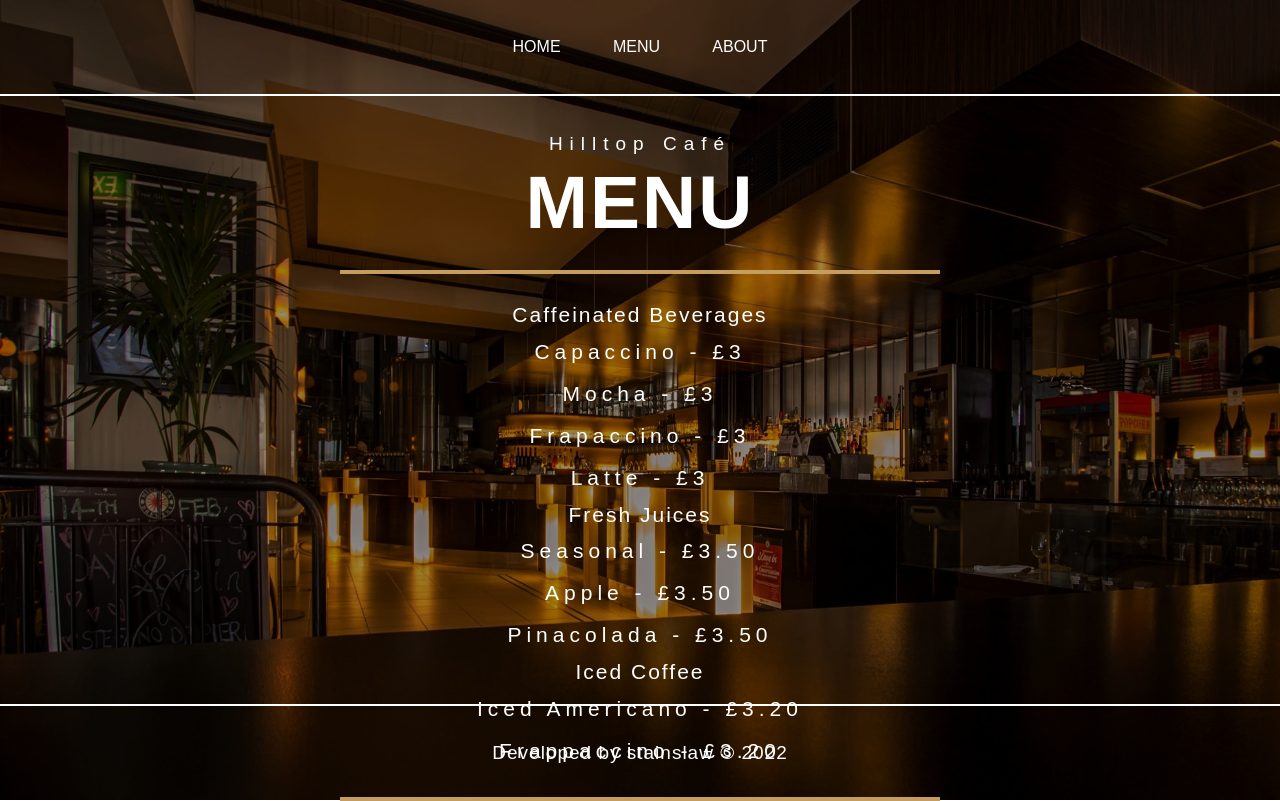
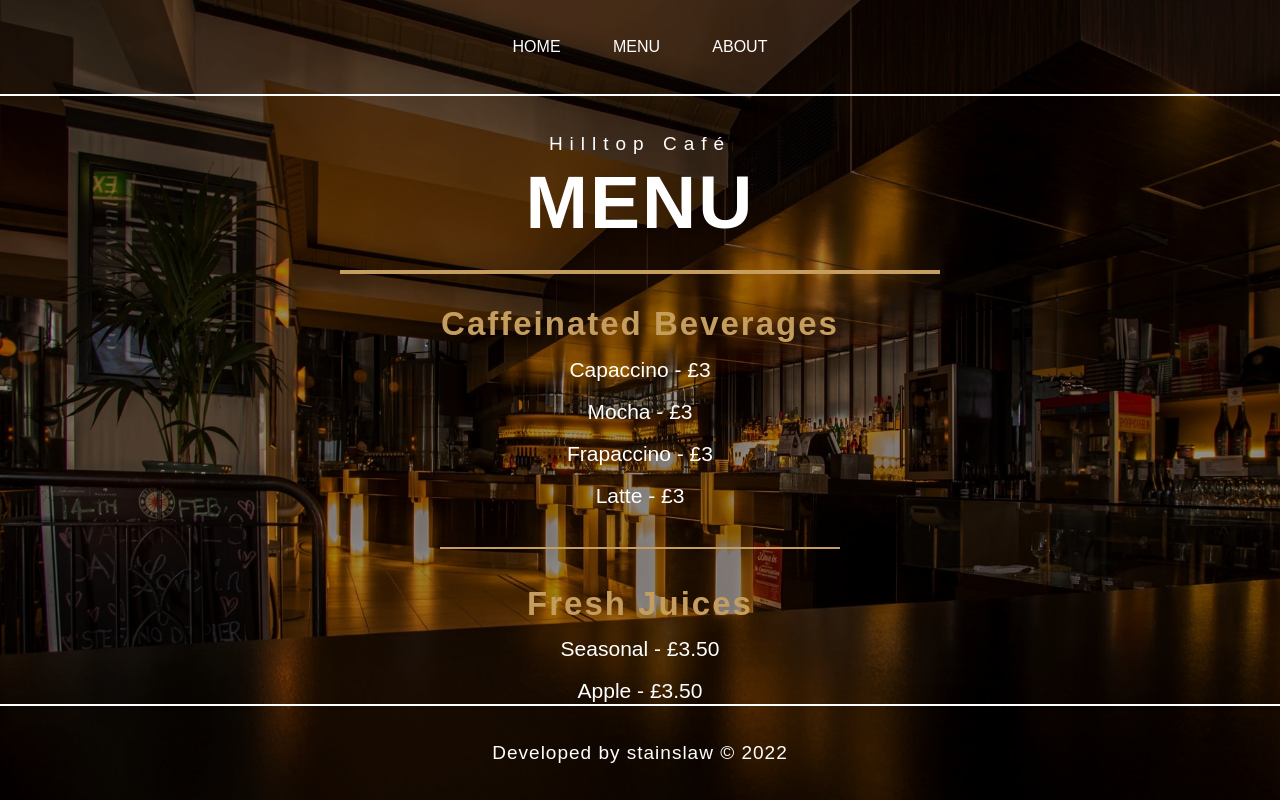
Before and after one commit to stainslaw/restaurant, a website built with webpack: page dist/index.html in a window 1280 px wide. Both pictures are taken after a click on the button "OUR MENU". Built offline with nearby package versions, Linux system fonts and the light colour scheme.

Commit message:
Add styling for scrollbar when there is an overflow within menu page, and complete styling for menu items

```diff
--- a/src/style.css
+++ b/src/style.css
@@ -25,12 +25,6 @@
     background-repeat: no-repeat;
     background-color: rgb(10, 10, 10);
 }
-
-/* .main {
-    background: var(--main-color);
-    margin-top: 36vh;
-    overflow: scroll;
-} */
 
 /* ----- NAVBAR -----  */
 
@@ -94,13 +88,13 @@ button {
     color: black;
   }
 
-  main::-webkit-scrollbar {
-    width: 1em;
+  main-menu::-webkit-scrollbar {
+    width: 10px;
   }
 
-  main::-webkit-scrollbar-thumb {
+  main-menu::-webkit-scrollbar-thumb {
     background-color: var(--gold);
-    outline: 1px solid var(--main-color);
+
   }
 
 /* ----- MENU PAGE -----  */
@@ -111,6 +105,18 @@ main-menu {
     flex-direction: column;
     align-items: center;
     background: var(--main-and-about-bg);
+    overflow-y: scroll;
+
+}
+
+main-menu p {
+    letter-spacing: normal;
+    font-size: 21px;
+    text-align: start;
+}
+
+main-menu h1 {
+    font-size: 75px;
 }
 
 main-menu h2 {
@@ -122,8 +128,10 @@ main-menu h2 {
     font-size: 19px;
 }
 
-main-menu h1 {
-    font-size: 75px;
+main-menu h3 {
+    color: var(--gold);
+    font-size: 33px;
+    font-weight: bold;
 }
 
 /* ----- ABOUT PAGE -----  */
@@ -178,6 +186,11 @@ footer h4 {
     margin: auto;
     font-weight: lighter;
     font-size: 19px;
+    transition: .2s ease-in-out;
+}
+
+footer h4:hover {
+    letter-spacing: 2px;
 }
 
 /* ----- TYPOGRAPHY -----  */
@@ -218,6 +231,8 @@ hr {
     margin: 25px auto;
 }
 
-.menu-hr {
-    border: 1px solid var(--gold)
+menu-hr {
+    border: 1px solid var(--gold);
+    width: 400px;
+    margin: 30px auto;
 }
```
